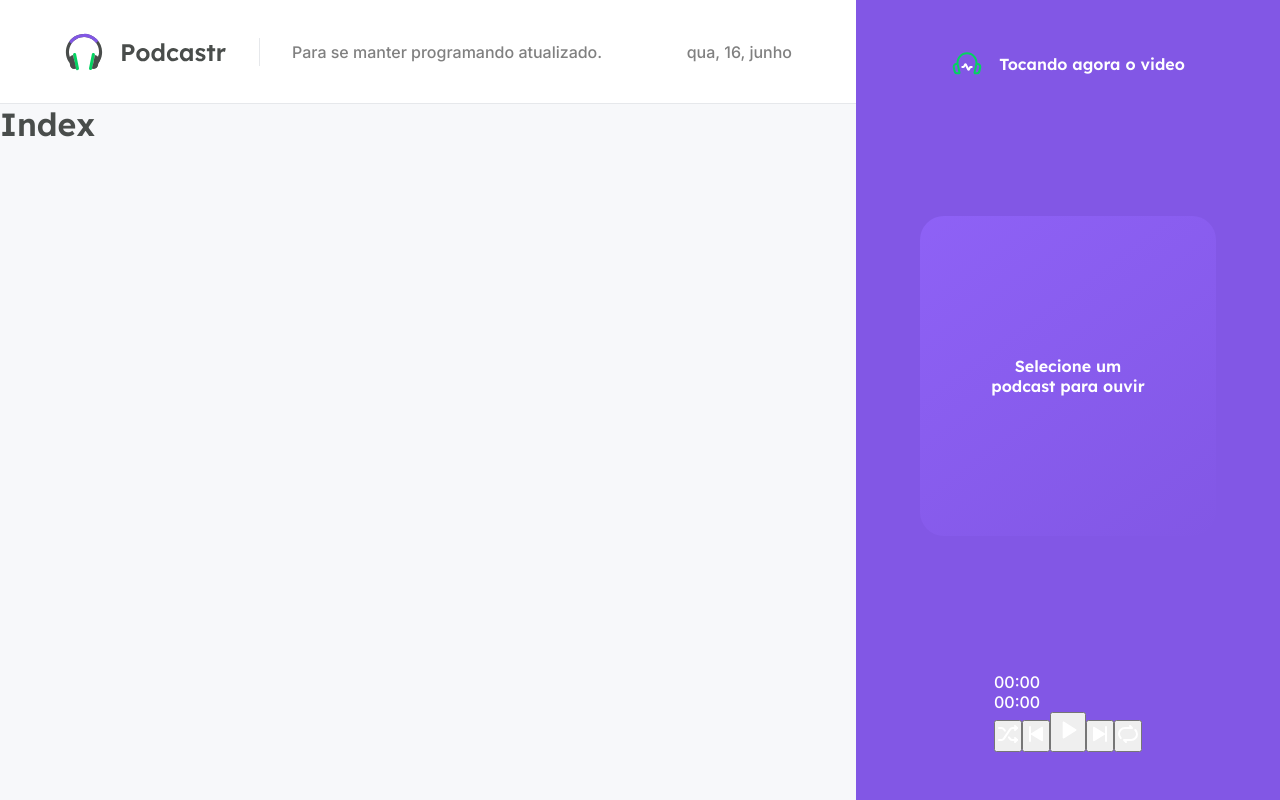
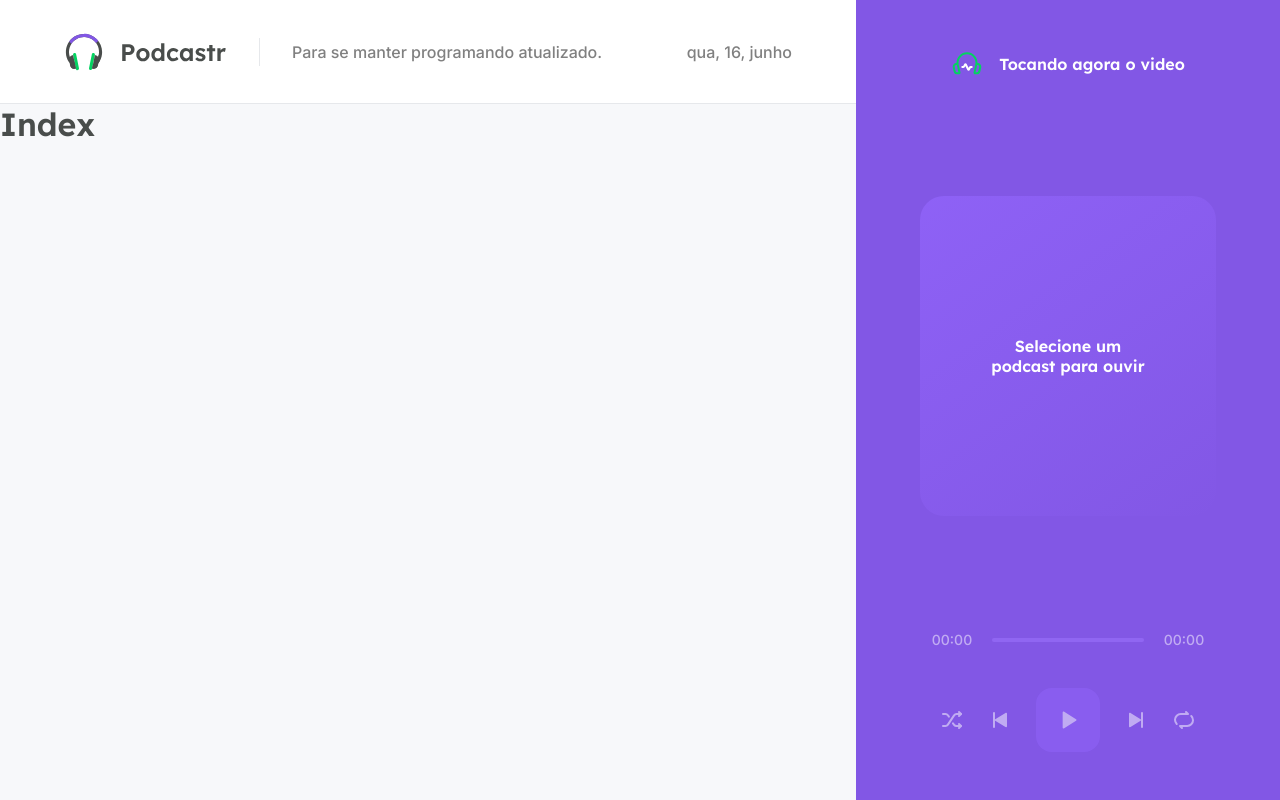
Before and after one commit to fvneto/podcastrnext, a Next.js app: page / in a window 1280 px wide. Built offline with nearby package versions, Linux system fonts and the light colour scheme.

Commit message:
stylization of payer buttons

```diff
--- a/src/components/Player/index.tsx
+++ b/src/components/Player/index.tsx
@@ -13,10 +13,12 @@
                 <strong>Selecione um podcast para ouvir</strong>
             </div>
 
-            <footer>
+            <footer className={styles.empty}>
                 <div className={styles.progress}>
                     <span>00:00</span>
-                    <div className={styles.emptySlider} />
+                    <div className={styles.slider}>
+                        <div className={styles.emptySlider} />
+                    </div>
                     <span>00:00</span>
                 </div>
 
@@ -27,7 +29,7 @@
                     <button type="button">
                         <img src="/play-previous.svg" alt="Tocar anterior" />
                     </button>
-                    <button type="button">
+                    <button type="button" className={styles.playButton}>
                         <img src="/play.svg" alt="Tocar" />
                     </button>
                     <button type="button">
--- a/src/components/Player/styles.module.scss
+++ b/src/components/Player/styles.module.scss
@@ -23,6 +23,14 @@
   font-weight: 600;
  }
 
+ footer {
+   align-self: stretch;
+
+   &.empty{
+     opacity: 0.5;
+   }
+ }
+
 }
 .emptyPlayer {
   width: 100%;
@@ -42,3 +50,51 @@
   align-items: center;
   justify-content: center;
 }
+
+.progress {
+  display: flex;
+  align-items: center;
+  gap: 0.5rem;
+  font-size: 0.875rem;
+
+  span {
+    display: inline-block;
+    width: 4rem;
+    text-align: center;
+  }
+
+  .slider {
+    flex: 1;
+
+    .emptySlider {
+      width: 100%;
+      height: 4px;
+      background: var(--purple-300);
+      border-radius: 2px;
+    }
+
+  }
+
+}
+
+.buttons {
+  display: flex;
+  align-items: center;
+  justify-content: center;
+  margin-top: 2.5rem;
+  gap: 1.5rem;
+
+  button {
+    background: transparent;
+    border: 0;
+    font-size: 0;
+
+    &.playButton {
+      width: 4rem;
+      height: 4rem;
+      border-radius: 1rem;
+      background: var(--purple-400);
+    }
+  }
+
+}
```
